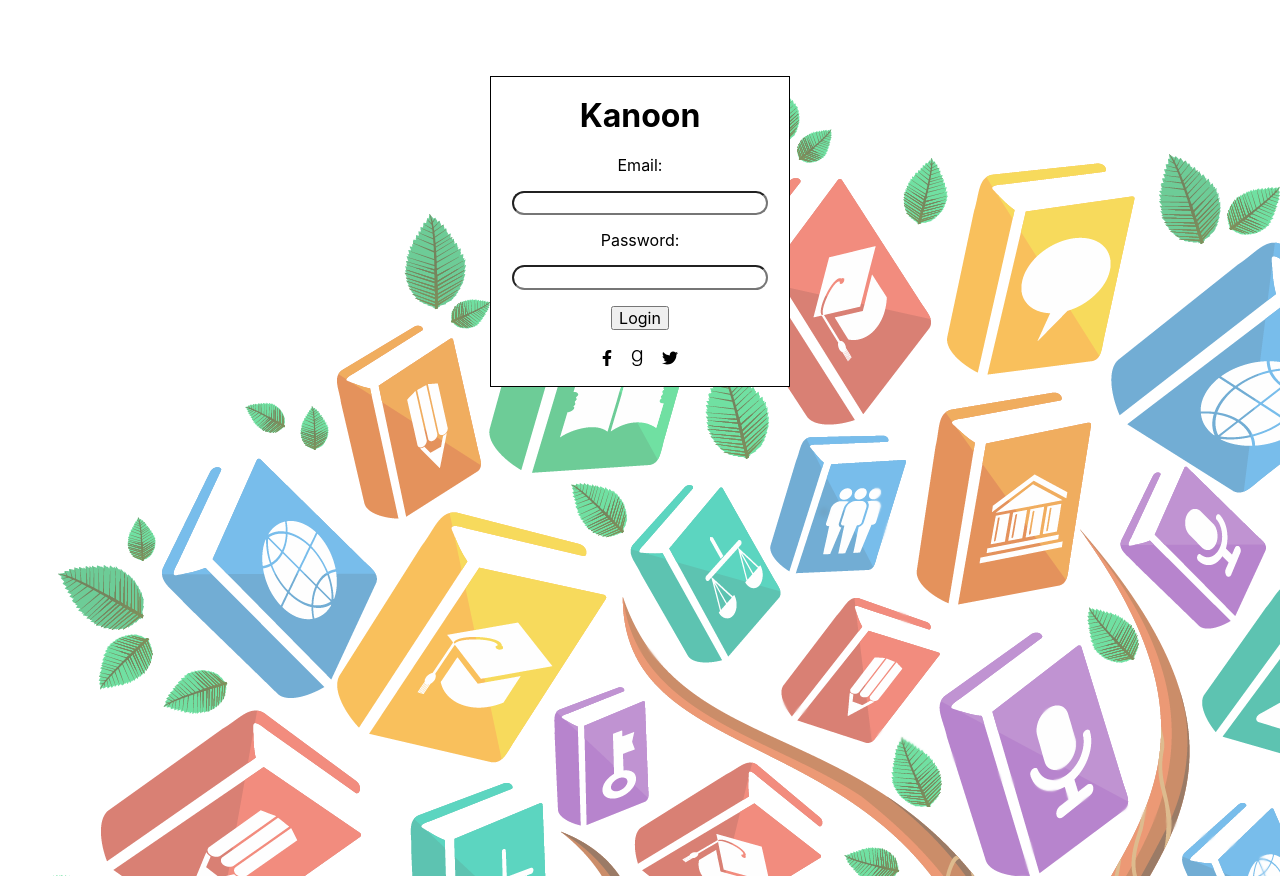
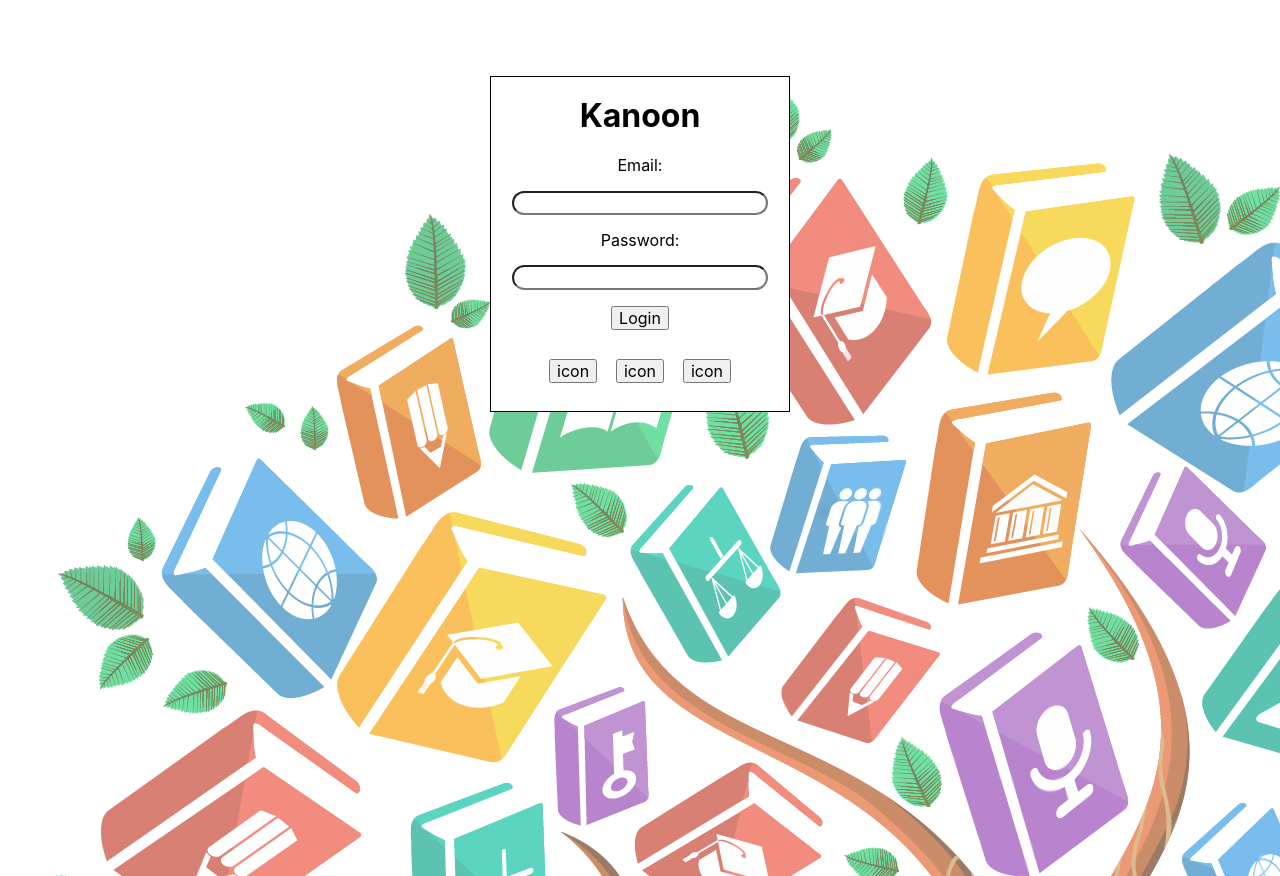
Before and after one commit to wsps10/book-emotion-analysis-app, a React (Create React App) app: page / in a window 1280 px wide. Built offline with nearby package versions, Linux system fonts and the light colour scheme.

Commit message:
Tooltip dos botões de rede social e alinhamento com flexbox

```diff
--- a/src/components/RoundIcon.js
+++ b/src/components/RoundIcon.js
@@ -1,11 +1,12 @@
 import React from 'react';
 import { FontAwesomeIcon } from '@fortawesome/react-fontawesome';
 
-const RoundIcon = ({ bgColor="blue", color="white", family, name }) => {
+const RoundIcon = ({ bgColor="blue", color="white", family, name, title }) => {
 	return (
-		<section className="boxmodel">
-		  <FontAwesomeIcon icon={[family, name]}/>
-		</section>
+		<button type="button" className="boxmodel" data-toggle="tooltip" data-placement="top" title={title}>
+		  icon
+			<FontAwesomeIcon icon={[family, name, title]}/>
+		</button>
 	);
 }
 
--- a/src/index.css
+++ b/src/index.css
@@ -13,10 +13,11 @@ body {
   height: 100vh;
 }
 
-/*Comentei esse trecho porque ainda to testando como alinhar os botões das redes sociais*/
-/*.flex-container {
-  flex-direction: row;
-}*/
+.flexCenterWrap{
+  display: flex;
+  justify-content: center;
+  flex-wrap: wrap;
+}
 
 code {
   font-family: source-code-pro, Menlo, Monaco, Consolas, "Courier New",
--- a/src/pages/LoginPage.js
+++ b/src/pages/LoginPage.js
@@ -58,14 +58,17 @@ class LoginPage extends React.Component {
                     <RoundIcon
                         family = "fab"
                         name = "facebook-f"
+                        title = "Facebook"
                     />
                      <RoundIcon
                         family = "fab"
                         name = "goodreads-g"
+                        title = "Goodreads"
                     />
                      <RoundIcon
                         family = "fab"
                         name = "twitter"
+                        title = "Twitter"
                     />
                     </section>
                 </form>
```
